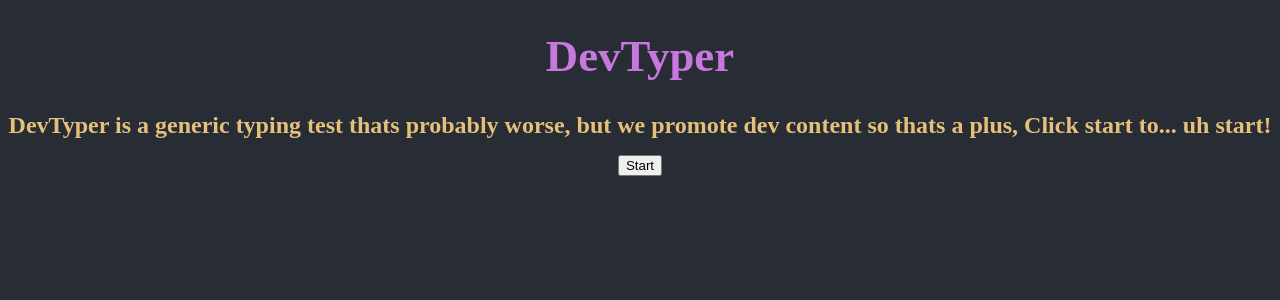
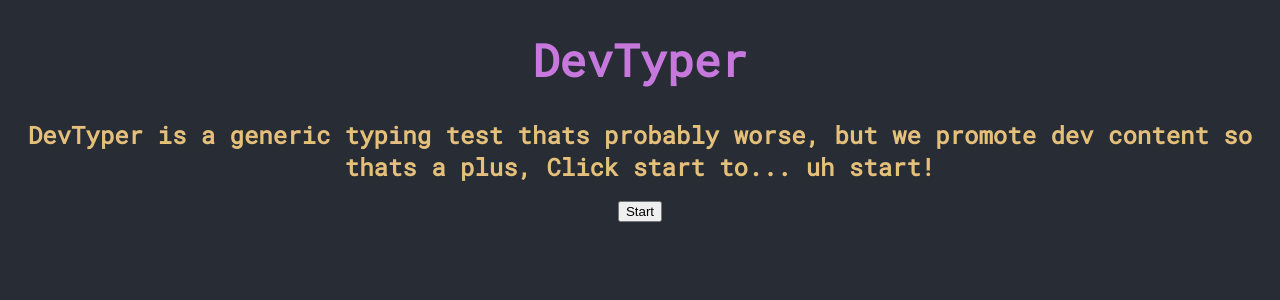
Before and after one commit to nacleric/devTyper, a React (Create React App) app: page / in a window 1280 px wide. Shown: the top 300 px of the page. Built offline with nearby package versions, Linux system fonts and the light colour scheme.

Commit message:
fixed styling

```diff
--- a/src/static/index.css
+++ b/src/static/index.css
@@ -11,8 +11,7 @@
 
 body {
   margin: 0;
-  font-family: 'Roboto Mono', 'Ubuntu Mono', 'Inconsolita'
-    sans-serif;
+  font-family: 'Roboto Mono', 'Ubuntu Mono', 'Inconsolita', sans-serif;
   -webkit-font-smoothing: antialiased;
   -moz-osx-font-smoothing: grayscale;
   background-color: var(--background);
```
